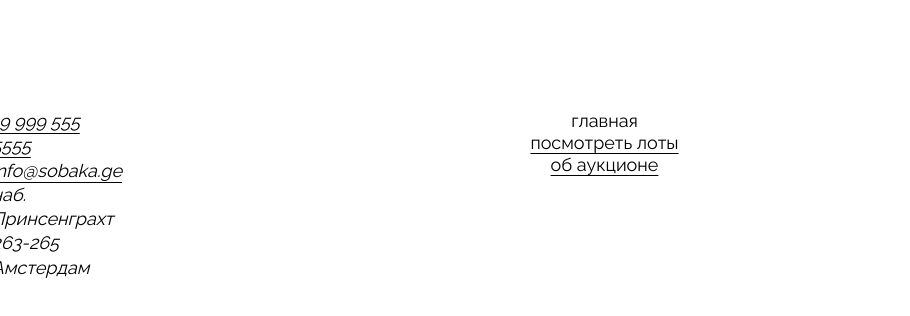
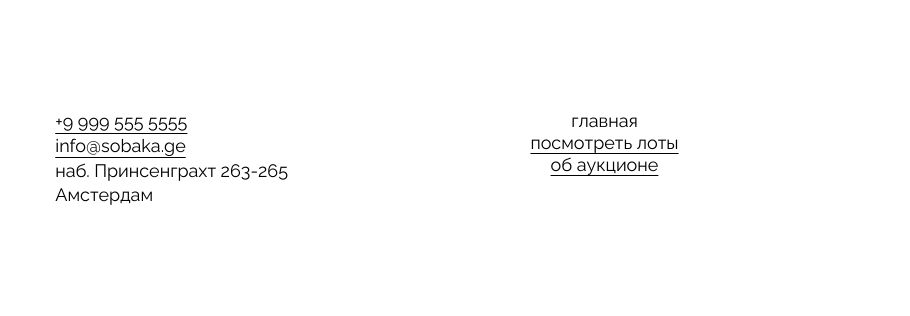
Before and after one commit to antonlaletin/ono-tebe-nado, a plain HTML site: page index.html in a window 1280 px wide. Shown: the part 2993-3309 px from the top of the page, 0-910 px from the left. After the commit the page ends 3250 px from the top, so only its background shows below. Drawn offline with Linux system fonts and the light colour scheme.

Commit message:
Update index.html

```diff
--- a/index.html
+++ b/index.html
@@ -127,7 +127,7 @@
        </div>
   </section>
   <footer class="footer">
-    <address class="address">
+    <address class="address2">
       <div class="address">
         <a href="tel:+99995555555">+9 999 555 5555</a>
         <a href="mailto:info@sobaka.ge">info@sobaka.ge</a>
```
